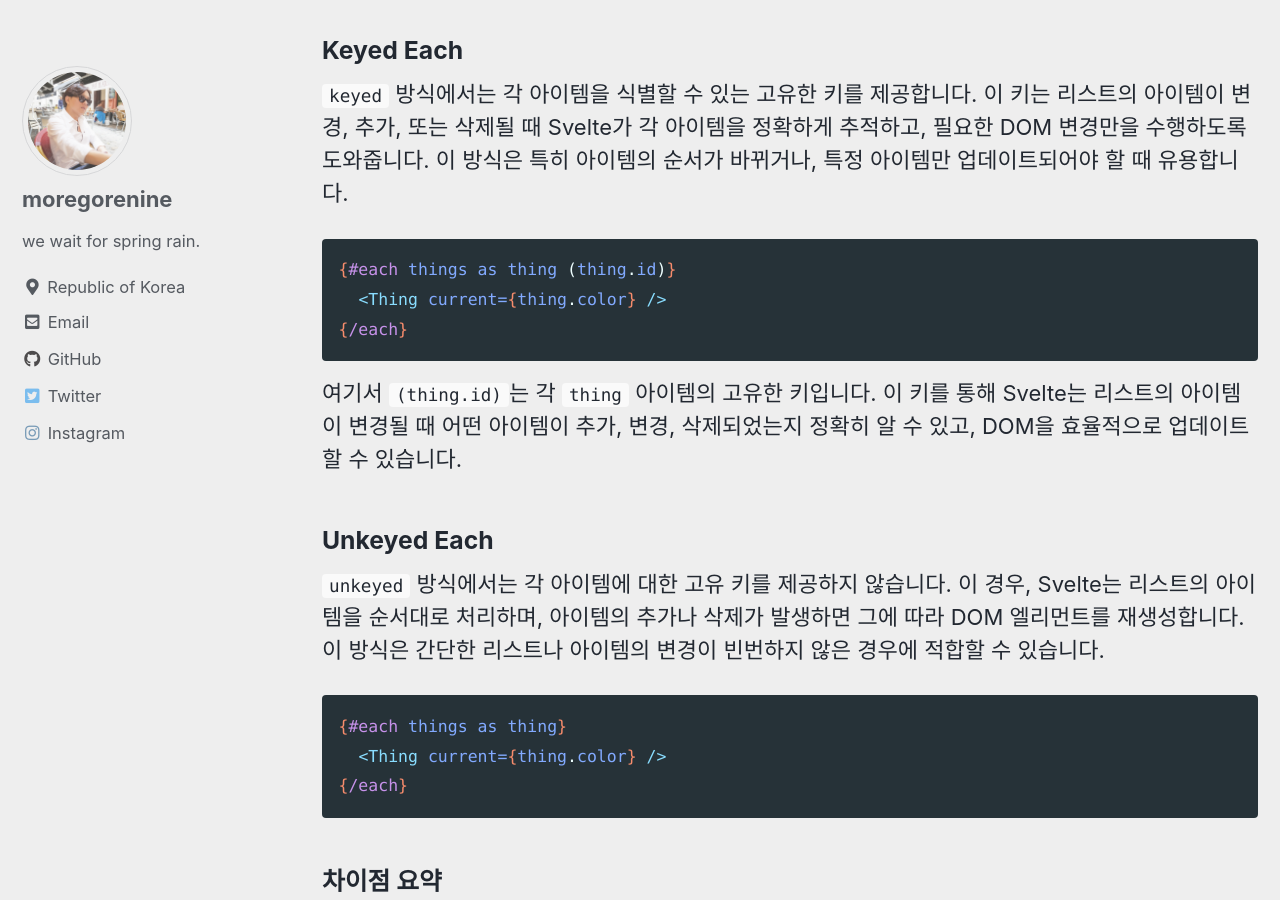
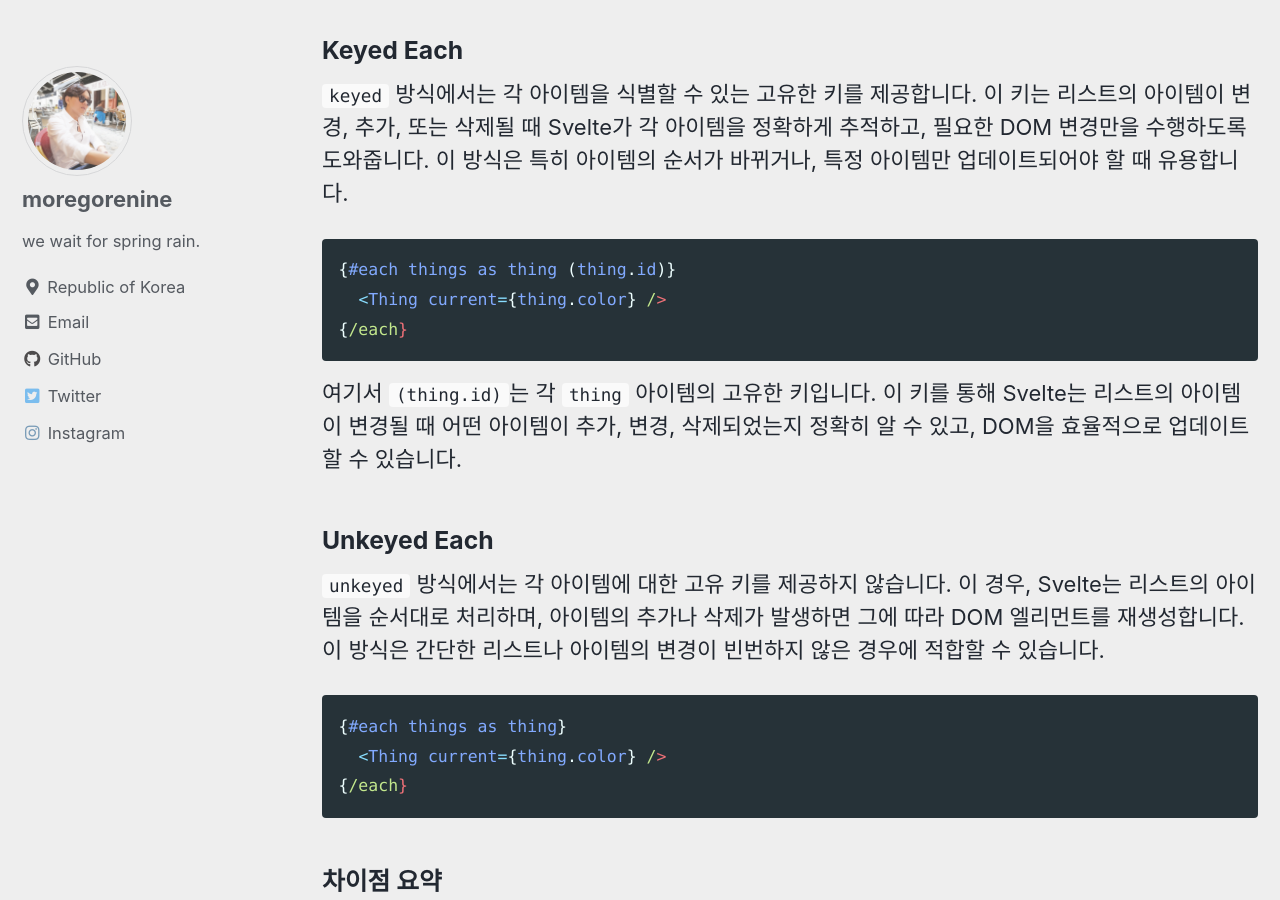
Before and after one commit to moregorenine/moregorenine.github.io, a Jekyll site: the page built from _posts/svelte/2024-4-7-svelte.md, in a window 1280 px wide and 900 px high, scrolled down 612 px. Built offline with Jekyll 4.4.1, drawn with Linux system fonts in a browser that asks for light colours; cached includes are drawn as plain includes; comment, search, counter and statistics services are not loaded.

Commit message:
update svelte

````diff
--- a/_posts/svelte/2024-4-7-svelte.md
+++ b/_posts/svelte/2024-4-7-svelte.md
@@ -18,7 +18,7 @@ Svelte에서 `each` 블록을 사용해 리스트를 렌더링할 때, `keyed`
 
 `keyed` 방식에서는 각 아이템을 식별할 수 있는 고유한 키를 제공합니다. 이 키는 리스트의 아이템이 변경, 추가, 또는 삭제될 때 Svelte가 각 아이템을 정확하게 추적하고, 필요한 DOM 변경만을 수행하도록 도와줍니다. 이 방식은 특히 아이템의 순서가 바뀌거나, 특정 아이템만 업데이트되어야 할 때 유용합니다.
 
-```svelte
+```js
 {#each things as thing (thing.id)}
   <Thing current={thing.color} />
 {/each}
@@ -30,7 +30,7 @@ Svelte에서 `each` 블록을 사용해 리스트를 렌더링할 때, `keyed`
 
 `unkeyed` 방식에서는 각 아이템에 대한 고유 키를 제공하지 않습니다. 이 경우, Svelte는 리스트의 아이템을 순서대로 처리하며, 아이템의 추가나 삭제가 발생하면 그에 따라 DOM 엘리먼트를 재생성합니다. 이 방식은 간단한 리스트나 아이템의 변경이 빈번하지 않은 경우에 적합할 수 있습니다.
 
-```svelte
+```js
 {#each things as thing}
   <Thing current={thing.color} />
 {/each}
````
